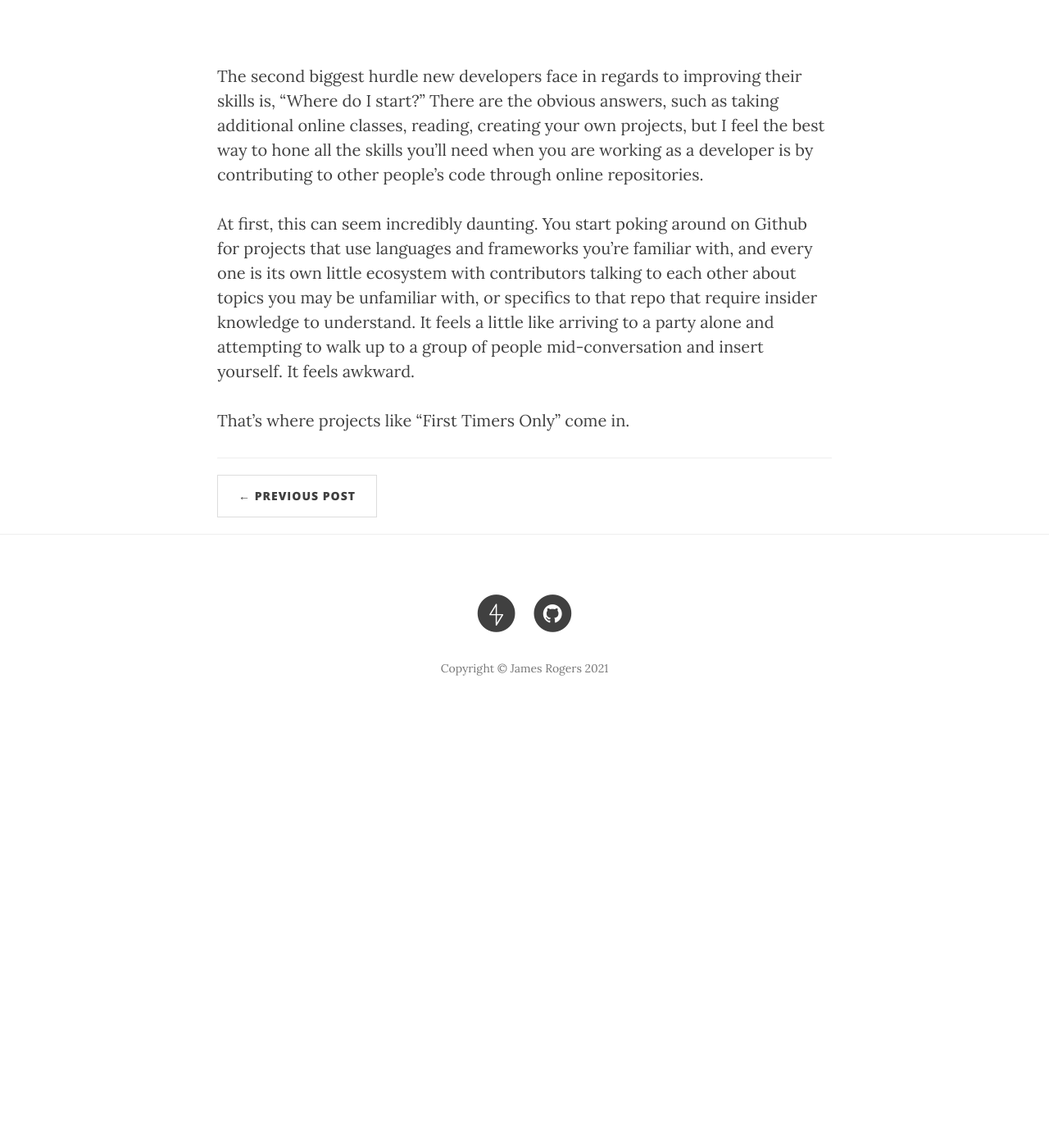
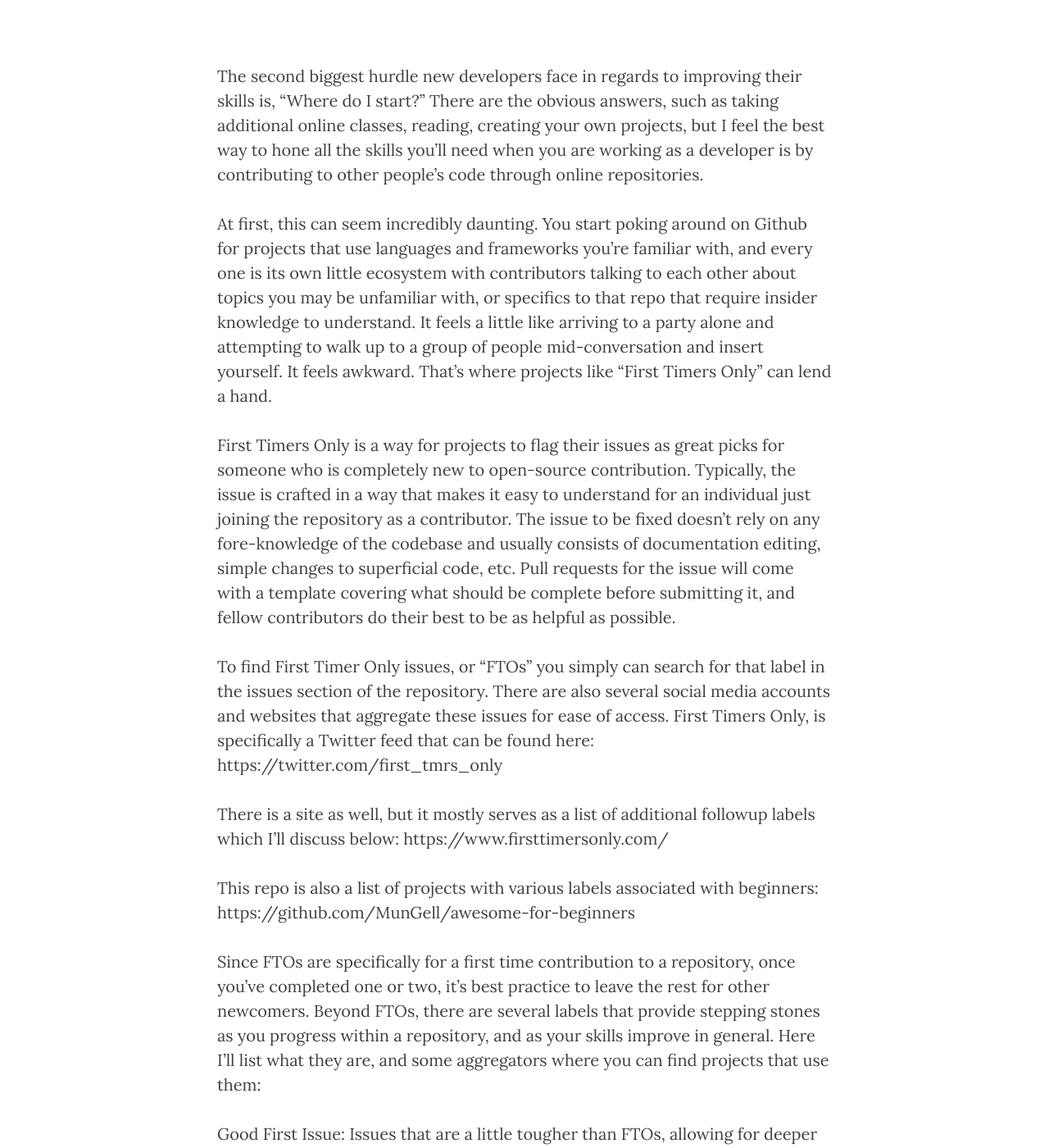
Before and after one commit to jrogers-dev/jrogers-dev.github.io, a Jekyll site: the page built from _posts/2021-06-14-first_contributions.markdown, in a window 1280 px wide and 1400 px high, scrolled down 409 px. Shown: the whole window at 82% size. Built offline with Jekyll 4.4.1, drawn with Linux system fonts in a browser that asks for light colours; nearby versions of some CDN libraries; before the commit the page ends 1300 px from its top, so only the background shows below that; some of the changed text lies outside the part shown.

Commit message:
Update 2021-06-14-first_contributions.markdown

```diff
--- a/_posts/2021-06-14-first_contributions.markdown
+++ b/_posts/2021-06-14-first_contributions.markdown
@@ -9,6 +9,29 @@ permalink:  first_contributions
 The second biggest hurdle new developers face in regards to improving their skills is, "Where do I start?"
 There are the obvious answers, such as taking additional online classes, reading, creating your own projects, but I feel the best way to hone all the skills you'll need when you are working as a developer is by contributing to other people's code through online repositories.
 
-At first, this can seem incredibly daunting. You start poking around on Github for projects that use languages and frameworks you're familiar with, and every one is its own little ecosystem with contributors talking to each other about topics you may be unfamiliar with, or specifics to that repo that require insider knowledge to understand. It feels a little like arriving to a party alone and attempting to walk up to a group of people mid-conversation and insert yourself. It feels awkward.
+At first, this can seem incredibly daunting. You start poking around on Github for projects that use languages and frameworks you're familiar with, and every one is its own little ecosystem with contributors talking to each other about topics you may be unfamiliar with, or specifics to that repo that require insider knowledge to understand. It feels a little like arriving to a party alone and attempting to walk up to a group of people mid-conversation and insert yourself. It feels awkward. That's where projects like "First Timers Only" can lend a hand.
 
-That's where projects like "First Timers Only" come in.
+First Timers Only is a way for projects to flag their issues as great picks for someone who is completely new to open-source contribution. Typically, the issue is crafted in a way that makes it easy to understand for an individual just joining the repository as a contributor. The issue to be fixed doesn't rely on any fore-knowledge of the codebase and usually consists of documentation editing, simple changes to superficial code, etc. Pull requests for the issue will come with a template covering what should be complete before submitting it, and fellow contributors do their best to be as helpful as possible.
+
+To find First Timer Only issues, or "FTOs" you simply can search for that label in the issues section of the repository. There are also several social media accounts and websites that aggregate these issues for ease of access. First Timers Only, is specifically a Twitter feed that can be found here:
+https://twitter.com/first_tmrs_only
+
+There is a site as well, but it mostly serves as a list of additional followup labels which I'll discuss below:
+https://www.firsttimersonly.com/
+
+This repo is also a list of projects with various labels associated with beginners:
+https://github.com/MunGell/awesome-for-beginners
+
+Since FTOs are specifically for a first time contribution to a repository, once you've completed one or two, it's best practice to leave the rest for other newcomers. Beyond FTOs, there are several labels that provide stepping stones as you progress within a repository, and as your skills improve in general. Here I'll list what they are, and some aggregators where you can find projects that use them:
+
+Good First Issue: Issues that are a little tougher than FTOs, allowing for deeper access to the codebase, but still approachable enough for a beginner.
+https://goodfirstissues.com/
+https://goodfirstissue.dev/
+
+Help Wanted: These issues are more in-depth, requiring greater general knowledge of the underlying language and frameworks, but not insider knowledge of the project. Sometimes projects use this label to prioritize issues as well.
+https://github.com/corylanou/oss-helpwanted
+
+Up For Grabs: Same as above, but with less emphasis on priority. The idea is anyone is welcome to come in and work on it. It may require intermediate or advanced knowledge of the language and framework, but generally nothing specific about the project itself.
+https://up-for-grabs.net/#/
+
+Difficulty Ratings: Some projects will also label their issues with difficulty ratings. While there is no standarization here, they generally use "Easy," "Medium, " and "Hard," or "Difficult"
```
